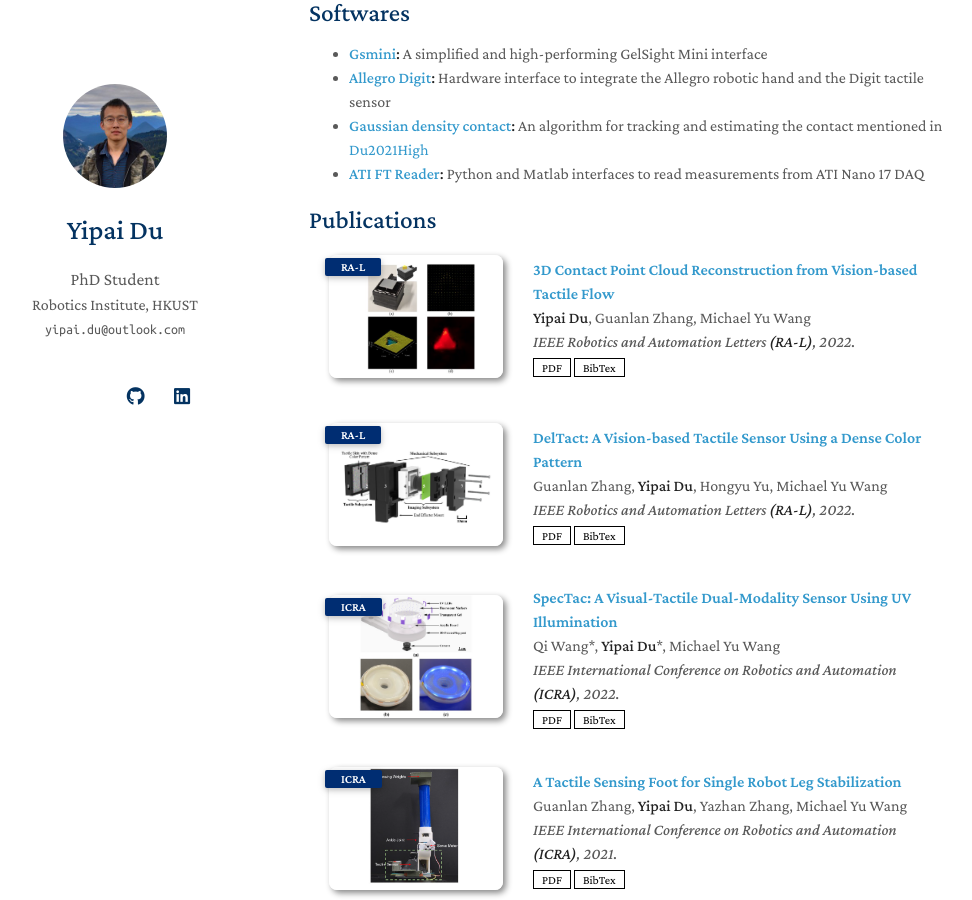
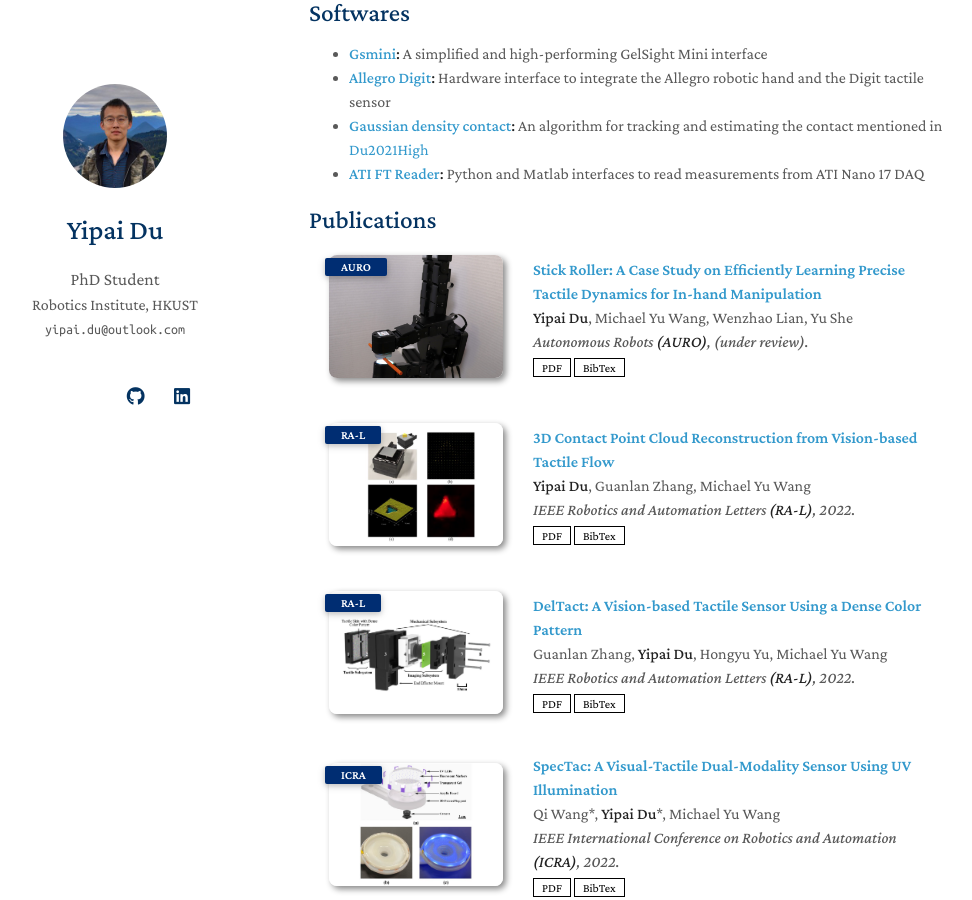
Before and after one commit to duyipai/duyipai.github.io, a Jekyll site: the page built from index.md, in a window 1280 px wide and 900 px high, scrolled down 927 px. Shown: the whole window, without its empty margins (161-1133 px from the left). Built offline with Jekyll 4.4.1, drawn with Linux system fonts in a browser that asks for light colours; nearby versions of some CDN libraries; a style sheet for code colours, icons or effects is not loaded; our own code applies the rules of GitHub Pages for plain Markdown files.

Commit message:
update AURO under review

```diff
--- a/_data/publications.yml
+++ b/_data/publications.yml
@@ -1,4 +1,12 @@
 main:
+
+  - title: "Stick Roller: A Case Study on Efficiently Learning Precise Tactile Dynamics for In-hand Manipulation"
+    authors: <strong>Yipai Du</strong>, Michael Yu Wang, Wenzhao Lian, Yu She
+    conference_short: AURO
+    conference: Autonomous Robots <strong>(AURO)</strong>, (under review).
+    pdf: ./assets/files/Du2023Stick.pdf
+    bibtex: ./assets/files/Du2023Stick.txt
+    image: ./assets/img/Du2023Stick.png
 
   - title: 3D Contact Point Cloud Reconstruction from Vision-based Tactile Flow
     authors: <strong>Yipai Du</strong>, Guanlan Zhang, Michael Yu Wang
--- /dev/null
+++ b/assets/files/Du2023Stick.txt
@@ -0,0 +1,5 @@
+@article{du2023stick,
+  title={Stick Roller: A Case Study on Efficiently Learning Precise Tactile Dynamics for In-hand Manipulation},
+  author={Du, Yipai and Wang, Michael Yu and Lian, Wenzhao and She, Yu},
+  year={2023}
+}
```
Also changed, not shown: assets/img/Du2023Stick.png (added), 1 other file.
